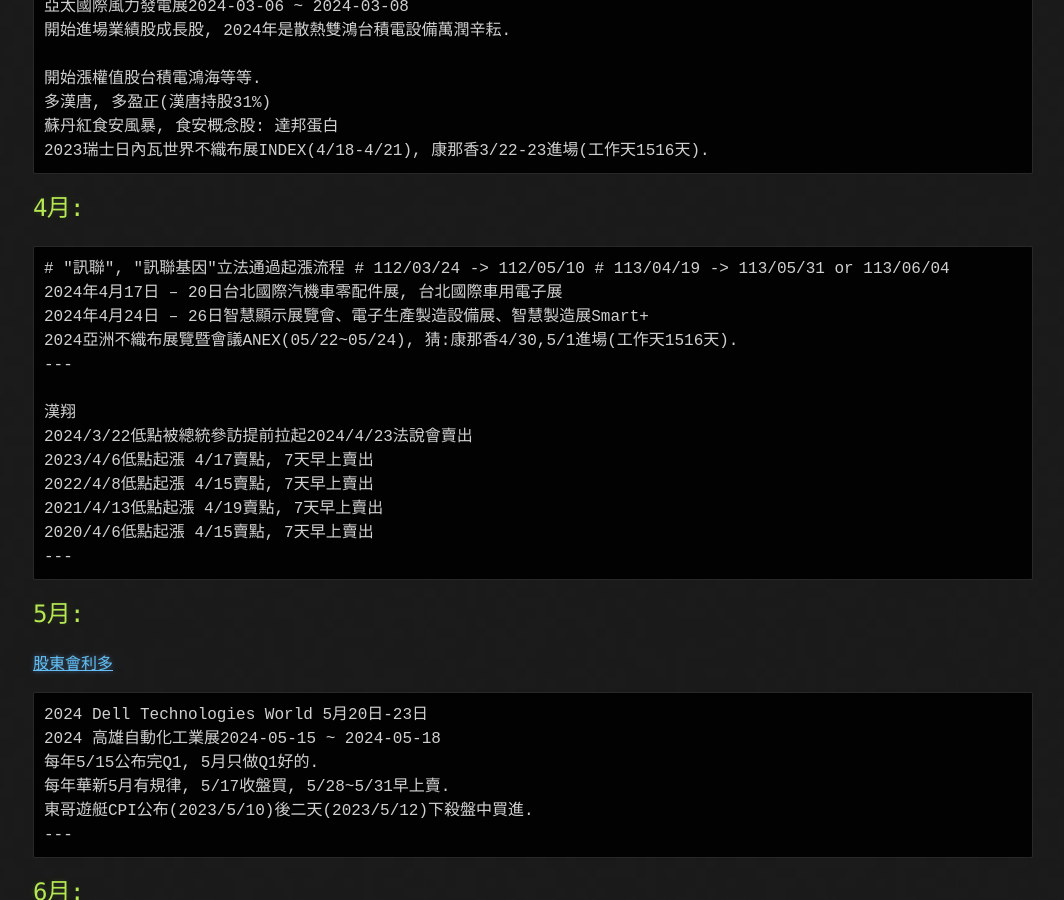
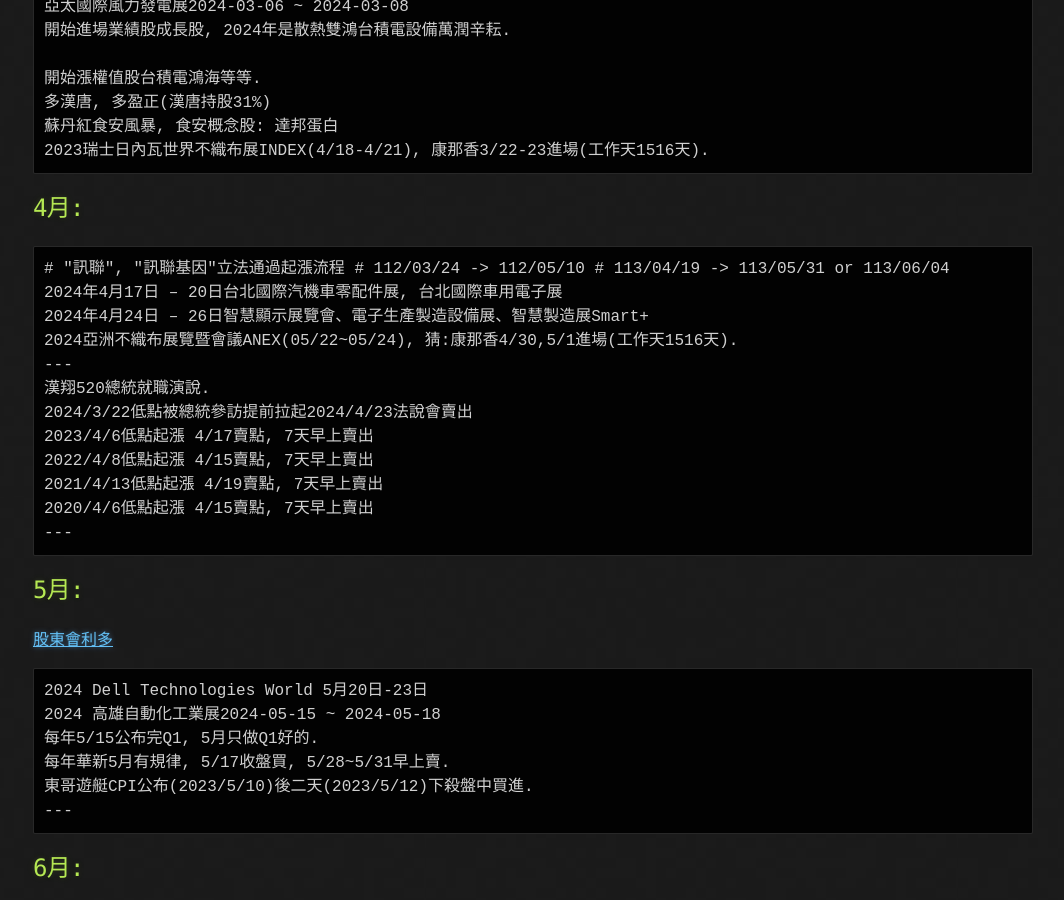
Before and after one commit to lepg5487/Stock_God, a Jekyll site: the page built from experience.md, in a window 1280 px wide and 900 px high, scrolled down 2695 px. Shown: the whole window, without its empty margins (107-1171 px from the left). Built offline with Jekyll 4.4.1, drawn with Linux system fonts in a browser that asks for light colours; our own code applies the rules of GitHub Pages for plain Markdown files.

Commit message:
Update experience.md

```diff
--- a/experience.md
+++ b/experience.md
@@ -113,8 +113,7 @@
 2024年4月24日 – 26日智慧顯示展覽會、電子生產製造設備展、智慧製造展Smart+
 2024亞洲不織布展覽暨會議ANEX(05/22~05/24), 猜:康那香4/30,5/1進場(工作天1516天).
 ---
-
-漢翔
+漢翔520總統就職演說.
 2024/3/22低點被總統參訪提前拉起2024/4/23法說會賣出
 2023/4/6低點起漲 4/17賣點, 7天早上賣出
 2022/4/8低點起漲 4/15賣點, 7天早上賣出
```
